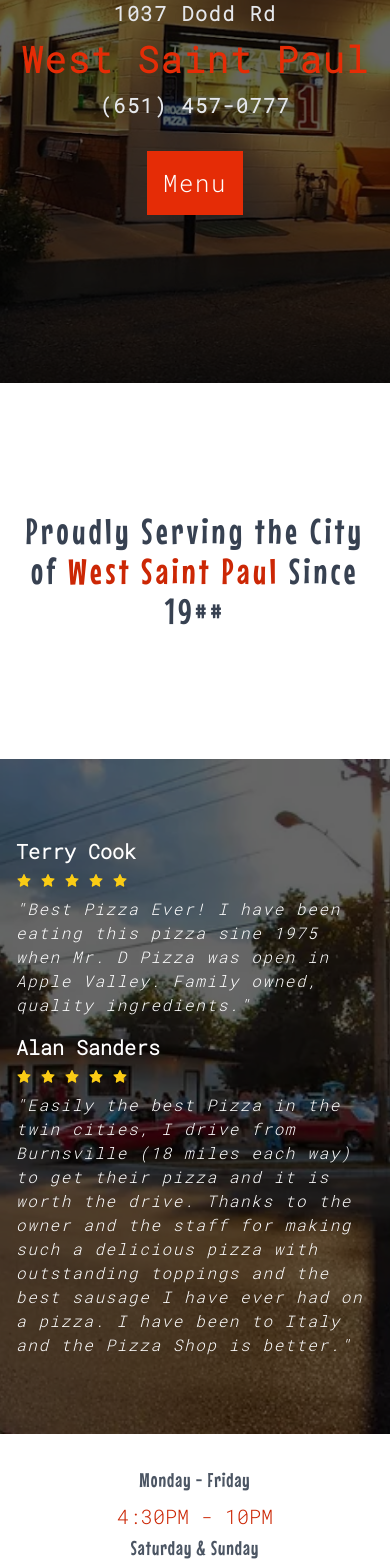
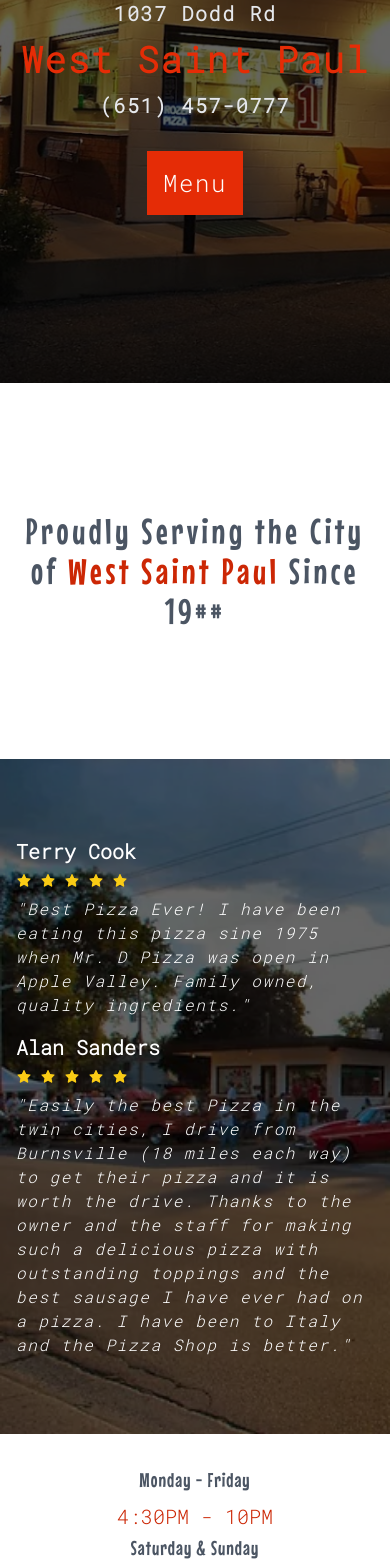
Before and after one commit to latz09/pizza-shop, a Next.js app: page / in a window 390 px wide. Shown: the part 294-1862 px from the top of the page. Built offline with nearby package versions, Linux system fonts and the light colour scheme.

Commit message:
review hero positioning left

```diff
--- a/components/about/About.js
+++ b/components/about/About.js
@@ -3,7 +3,7 @@
 const About = () => {
 	return (
 		<>
-			<div className='max-w-7xl mx-auto py-32 text-4xl md:text-5xl text-gray-700 font-logo tracking-widest '>
+			<div className='max-w-7xl mx-auto py-32 text-4xl md:text-5xl text-gray-600 font-logo tracking-widest '>
 				<p className='mx-3 text-center'>
 					Proudly Serving the City of{' '}
 					<span className='text-pizzaRed-500'> West Saint Paul</span> Since 19##
--- a/components/heros/ReviewsHero.js
+++ b/components/heros/ReviewsHero.js
@@ -11,7 +11,7 @@
 					alt=''
 					layout='fill'
 					objectFit='cover'
-					objectPosition='center'
+					objectPosition='left'
 					priority='true'
 				/>
 			</div>
```
